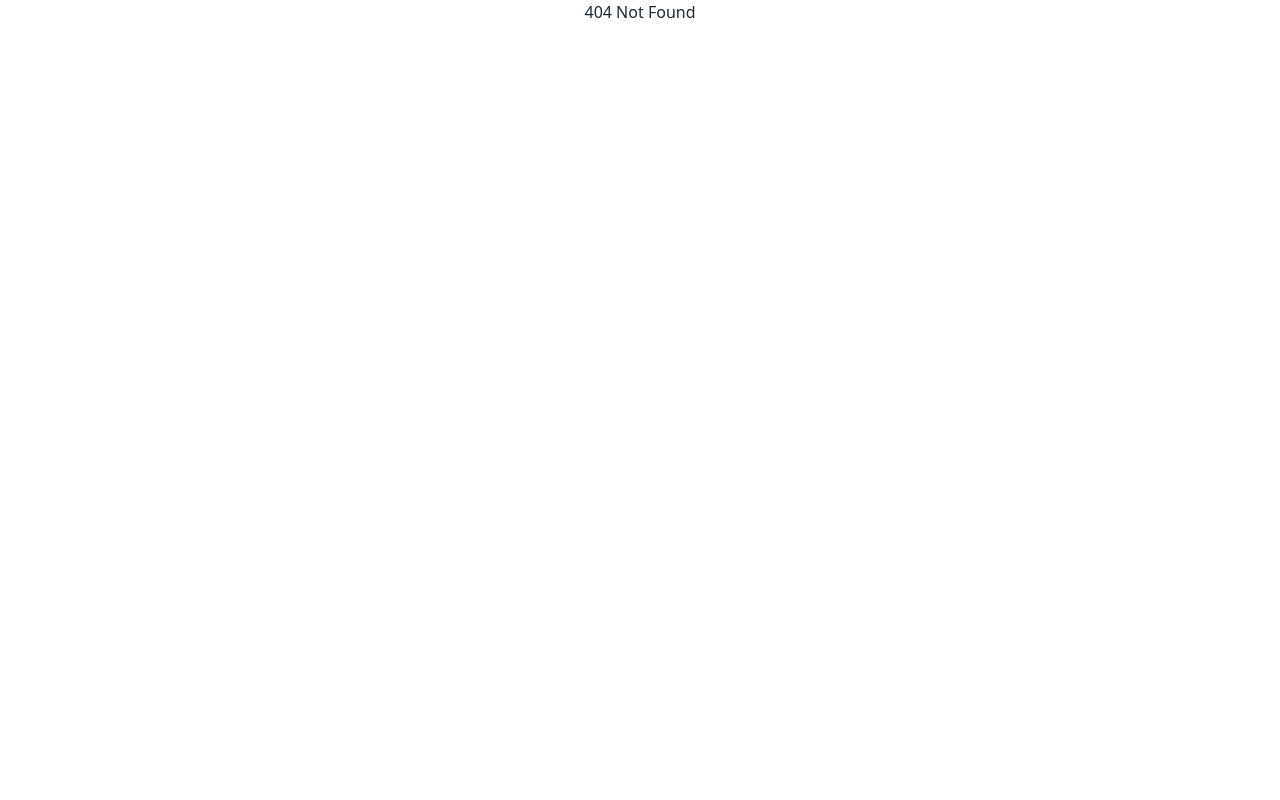
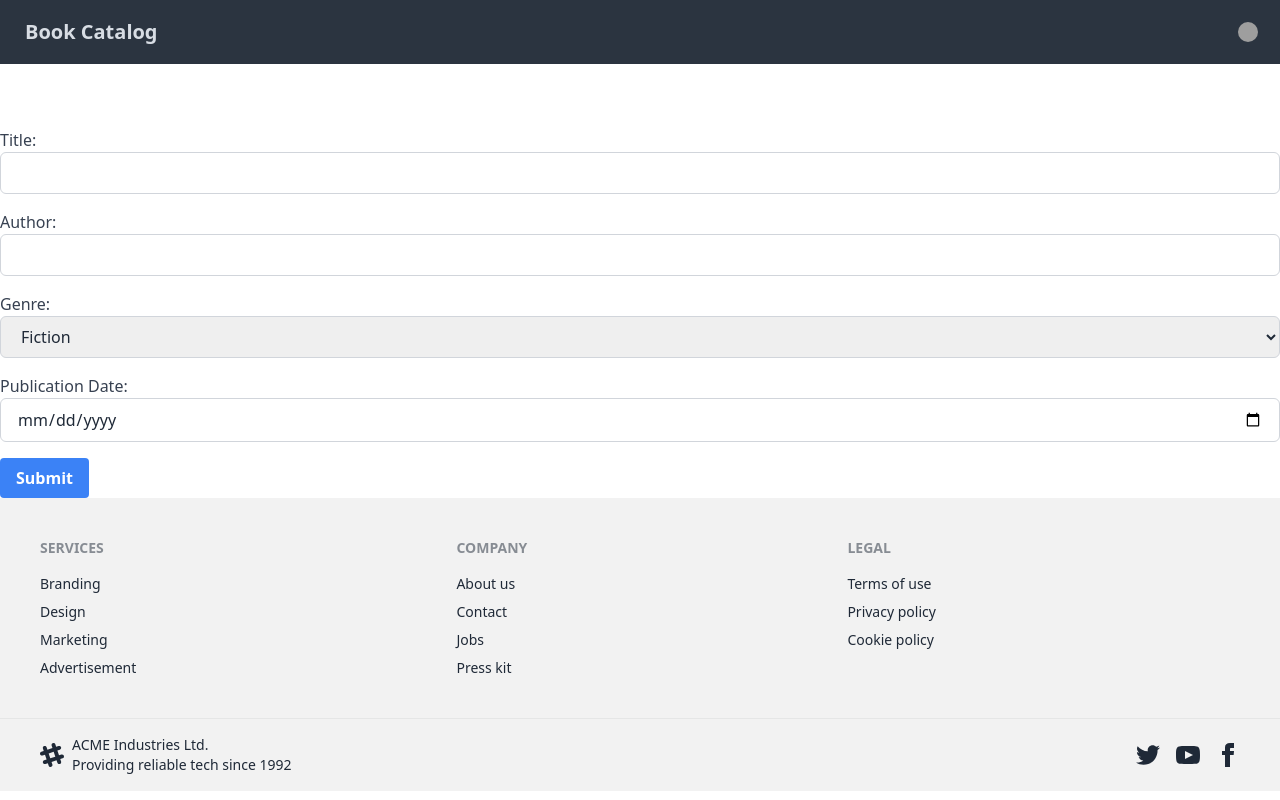
Before and after one commit to Habibtusher/Book-Catalog, a React (Vite) app: page /add-new-book in a window 1280 px wide. Before the commit this address had no page. Built offline with nearby package versions, Linux system fonts and the light colour scheme; grey boxes are pictures that could not be loaded.

Commit message:
user login , register done

```diff
--- a/package.json
+++ b/package.json
@@ -11,9 +11,11 @@
   },
   "dependencies": {
     "@reduxjs/toolkit": "^1.9.5",
+    "date-fns": "^2.30.0",
     "react": "^18.2.0",
     "react-dom": "^18.2.0",
     "react-hook-form": "^7.45.1",
+    "react-hot-toast": "^2.4.1",
     "react-redux": "^8.1.1",
     "react-router-dom": "^6.14.1"
   },
--- a/src/App.tsx
+++ b/src/App.tsx
@@ -1,12 +1,23 @@
 import { RouterProvider } from "react-router-dom";
 import "./App.css";
-import MainLayout from "./layouts/MainLayout";
+import { Toaster } from "react-hot-toast";
 import routes from "./routes/routes";
+import { useEffect } from "react";
+import { useAppDispatch } from "./redux/hooks";
+import { setUser } from "./redux/features/user/userSlice";
 
 function App() {
+  const dispatch = useAppDispatch();
+  useEffect(() => {
+    const persistedUser = localStorage.getItem("user");
+    if (persistedUser) {
+      dispatch(setUser(JSON.parse(persistedUser)));
+    }
+  }, [dispatch]);
   return (
     <>
-       <RouterProvider router={routes} />
+      <RouterProvider router={routes} />
+      <Toaster position="top-right"></Toaster>
     </>
   );
 }
--- a/src/layouts/Navbar.tsx
+++ b/src/layouts/Navbar.tsx
@@ -1,46 +1,87 @@
-
-import { Link } from 'react-router-dom';
+import { Link } from "react-router-dom";
+import { useAppDispatch, useAppSelector } from "../redux/hooks";
+import { setUser } from "../redux/features/user/userSlice";
 
 const Navbar = () => {
+  const { user } = useAppSelector((state) => state.user);
+  const dispatch = useAppDispatch();
   return (
-        <div className='navbar bg-neutral text-neutral-content'>
+    <div className="navbar bg-neutral text-neutral-content">
       <div className="container mx-auto">
         <div className="flex-1">
-          <Link to="/" className="btn btn-ghost normal-case text-xl">Book Catalog</Link>
+          <Link to="/" className="btn btn-ghost normal-case text-xl">
+            Book Catalog
+          </Link>
         </div>
         <div className="flex-none">
           <div className="dropdown dropdown-end">
+            <div className="flex items-center">
+              {user?.email && <Link to="/add-new-book">Add new book</Link>}
+            </div>
+          </div>
+          {/* <div className="dropdown dropdown-end">
             <label tabIndex={0} className="btn btn-ghost btn-circle">
               <div className="indicator">
-                <svg xmlns="http://www.w3.org/2000/svg" className="h-5 w-5" fill="none" viewBox="0 0 24 24" stroke="currentColor"><path strokeLinecap="round" strokeLinejoin="round" strokeWidth="2" d="M3 3h2l.4 2M7 13h10l4-8H5.4M7 13L5.4 5M7 13l-2.293 2.293c-.63.63-.184 1.707.707 1.707H17m0 0a2 2 0 100 4 2 2 0 000-4zm-8 2a2 2 0 11-4 0 2 2 0 014 0z" /></svg>
+                <svg
+                  xmlns="http://www.w3.org/2000/svg"
+                  className="h-5 w-5"
+                  fill="none"
+                  viewBox="0 0 24 24"
+                  stroke="currentColor"
+                >
+                  <path
+                    strokeLinecap="round"
+                    strokeLinejoin="round"
+                    strokeWidth="2"
+                    d="M3 3h2l.4 2M7 13h10l4-8H5.4M7 13L5.4 5M7 13l-2.293 2.293c-.63.63-.184 1.707.707 1.707H17m0 0a2 2 0 100 4 2 2 0 000-4zm-8 2a2 2 0 11-4 0 2 2 0 014 0z"
+                  />
+                </svg>
                 <span className="badge badge-sm indicator-item">8</span>
               </div>
             </label>
-            <div tabIndex={0} className="mt-3 z-[1] card card-compact dropdown-content w-52 bg-base-100 shadow">
+            <div
+              tabIndex={0}
+              className="mt-3 z-[1] card card-compact dropdown-content w-52 bg-base-100 shadow"
+            >
               <div className="card-body">
                 <span className="font-bold text-lg">8 Items</span>
                 <span className="text-info">Subtotal: $999</span>
                 <div className="card-actions">
-                  <button className="btn btn-primary btn-block">View cart</button>
+                  <button className="btn btn-primary btn-block">
+                    View cart
+                  </button>
                 </div>
               </div>
             </div>
-          </div>
+          </div> */}
           <div className="dropdown dropdown-end">
             <label tabIndex={0} className="btn btn-ghost btn-circle avatar">
-              <div className="w-10 rounded-full">
+              <div className="w-5 rounded-full">
                 <img src="/images/stock/photo-1534528741775-53994a69daeb.jpg" />
               </div>
             </label>
-            <ul tabIndex={0} className="menu menu-sm dropdown-content mt-3 z-[1] p-2 text-gray-900 shadow bg-base-100 rounded-box w-52">
+            <ul
+              tabIndex={0}
+              className="menu menu-sm dropdown-content mt-3 z-[1] p-2 text-gray-900 shadow bg-base-100 rounded-box w-52"
+            >
+              {!user?.email && (
+                <>
                   <li>
-                <a className="justify-between">
-                  Profile
-                  <span className="badge">New</span>
-                </a>
+                    <Link to="/login">Login</Link>
                   </li>
-              <li><a>Settings</a></li>
-              <li><a>Logout</a></li>
+                  <li>
+                    <Link to="/signup">Sign Up</Link>
+                  </li>
+                </>
+              )}
+              {user?.email && (
+                <li>
+                  <a onClick={() => {
+                    localStorage.removeItem('user')
+                    dispatch(setUser(""))
+                    }}>Logout</a>
+                </li>
+              )}
             </ul>
           </div>
         </div>
--- /dev/null
+++ b/src/pages/books/AddNewBooks.tsx
@@ -0,0 +1,127 @@
+import { format, getYear } from "date-fns";
+import { useForm, SubmitHandler } from "react-hook-form";
+import { useAppSelector } from "../../redux/hooks";
+import { useAddNewBookMutation } from "../../redux/features/book/bookApi";
+import { toast } from "react-hot-toast";
+
+type FormInputs = {
+  title: string;
+  author: string;
+  genre: string;
+  publicationDate: Date;
+};
+
+const AddNewBooks = () => {
+  const {
+    register,
+    handleSubmit,
+    formState: { errors },
+  } = useForm<FormInputs>();
+  const { user } = useAppSelector((state) => state.user);
+  const [addBook, { isLoading, isError, isSuccess, data }] =
+    useAddNewBookMutation();
+  const onSubmit: SubmitHandler<FormInputs> = (values) => {
+    const formattedDate = format(
+      new Date(values.publicationDate),
+      "EEE MMM d yyyy"
+    );
+    const year = format(new Date(values.publicationDate), "yyyy");
+    const data = {
+      title: values.title,
+      author: values.author,
+      genre: values.genre,
+      publishedYear: year,
+      publicationDate: formattedDate,
+      addBy: user.email,
+    };
+    if (!user.email) {
+        toast.error("To add new book you need to login")
+    }else{
+        addBook(data)
+    }
+    console.log(data);
+  };
+  const genres = [
+    { value: "Fiction", title: "Fiction" },
+    { value: "Mystery", title: "Mystery" },
+    { value: "Thriller", title: "Thriller" },
+    { value: "Romance", title: "Romance" },
+    { value: "Science Fiction", title: "Science Fiction" },
+    { value: "Fantasy", title: "Fantasy" },
+    { value: "Historical Fiction", title: "Historical Fiction" },
+    { value: "Horror", title: "Horror" },
+    { value: "Biography", title: "Biography" },
+    { value: "Autobiography", title: "Autobiography" },
+    { value: "Memoir", title: "Memoir" },
+    { value: "Self-help", title: "Self-help" },
+    { value: "Young Adult", title: "Young Adult" },
+    { value: "Children's Books", title: "Children's Books" },
+    { value: "Poetry", title: "Poetry" },
+    { value: "Drama", title: "Drama" },
+    { value: "Crime", title: "Crime" },
+    { value: "Adventure", title: "Adventure" },
+    { value: "Comedy", title: "Comedy" },
+    { value: "Nonfiction", title: "Nonfiction" },
+  ];
+  return (
+    <div className="container mx-auto">
+      <form onSubmit={handleSubmit(onSubmit)}>
+        <div className="mb-4">
+          <label className="block text-gray-700">Title:</label>
+          <input
+            className="border border-gray-300 rounded-md px-4 py-2 w-full"
+            {...register("title", { required: true })}
+          />
+          {errors.title && (
+            <span className="text-red-500">Title is required.</span>
+          )}
+        </div>
+        <div className="mb-4">
+          <label className="block text-gray-700">Author:</label>
+          <input
+            className="border border-gray-300 rounded-md px-4 py-2 w-full"
+            {...register("author", { required: true })}
+          />
+          {errors.author && (
+            <span className="text-red-500">Author is required.</span>
+          )}
+        </div>
+        <div className="mb-4">
+          <label className="block text-gray-700">Genre:</label>
+          <select
+            className="border border-gray-300 rounded-md px-4 py-2 w-full"
+            {...register("genre", { required: true })}
+          >
+            {genres.map((genre) => (
+              <option key={genre.value} value={genre.value}>
+                {genre.title}
+              </option>
+            ))}
+          </select>
+          {errors.genre && (
+            <span className="text-red-500">Genre is required.</span>
+          )}
+        </div>
+        <div className="mb-4">
+          <label className="block text-gray-700">Publication Date:</label>
+          <input
+            type="date"
+            className="border border-gray-300 rounded-md px-4 py-2 w-full"
+            {...register("publicationDate", { required: true })}
+          />
+          {errors.publicationDate && (
+            <span className="text-red-500">Publication Date is required.</span>
+          )}
+        </div>
+        <button
+          type="submit"
+          className="bg-blue-500 hover:bg-blue-700 text-white font-bold py-2 px-4 rounded"
+        >
+          Submit
+        </button>
+      </form>
+    </div>
+  );
+};
+
+export default AddNewBooks;
--- a/src/pages/home/Home.tsx
+++ b/src/pages/home/Home.tsx
@@ -5,8 +5,11 @@ import { IBook } from "../../globalTypes/globalTypes";
 import Loading from "../shared/Loading";
 import { useNavigate } from "react-router-dom";
 
+
 const Home = () => {
   const { data, error, isLoading } = useGetLatestBooksQuery(undefined);
+
+
   const navigate = useNavigate();
   let body = null;
   if (isLoading) {
--- a/src/pages/login/Login.tsx
+++ b/src/pages/login/Login.tsx
@@ -1,5 +1,10 @@
 import { useForm } from "react-hook-form";
-import { Link } from "react-router-dom";
+import { Link, useNavigate } from "react-router-dom";
+import { useLoginUserMutation } from "../../redux/features/user/userApi";
+import { useEffect } from "react";
+import { toast } from "react-hot-toast";
+import { setUser } from "../../redux/features/user/userSlice";
+import { useAppDispatch } from "../../redux/hooks";
 
 const Login = () => {
   type LoginFormValues = {
@@ -11,9 +16,30 @@ const Login = () => {
     formState: { errors },
     handleSubmit,
   } = useForm<LoginFormValues>();
+  const [login, { isError, isLoading, error, data, isSuccess }] =
+    useLoginUserMutation();
+  const navigate = useNavigate();
+  const dispatch = useAppDispatch();
   const onLogin = (data: LoginFormValues) => {
-    console.log(data);
+    login(data);
   };
+  useEffect(() => {
+    if (!isLoading && isSuccess) {
+      toast.success(data?.message);
+      navigate("/");
+    }
+
+    if (!isLoading && isError && error) {
+      toast.error(error?.data.errorMessages[0].message);
+    }
+
+    if (!isLoading && isSuccess ) {
+      dispatch(setUser(data?.data.email));
+      localStorage.setItem("user", JSON.stringify(data?.data.email));
+
+    }
+  }, [isLoading, isSuccess, isError, error, navigate,data,dispatch]);
+
   return (
     <div className="h-[800px] flex justify-center items-center">
       <div className="w-96 p-7 shadow-xl ">
--- a/src/pages/signup/Signup.tsx
+++ b/src/pages/signup/Signup.tsx
@@ -1,6 +1,8 @@
-import { Link } from "react-router-dom";
+import { Link, useNavigate } from "react-router-dom";
 import { useForm } from "react-hook-form";
 import { useSignupUserMutation } from "../../redux/features/user/userApi";
+import { toast } from "react-hot-toast";
+import {useEffect} from 'react';
 const Signup = () => {
   type SignupFormValues = {
     email: string;
@@ -11,12 +13,28 @@ const Signup = () => {
     formState: { errors },
     handleSubmit,
   } = useForm<SignupFormValues>();
-  const [signup, { isError, isLoading, isSuccess,error }] = useSignupUserMutation();
-  const onSignup = (data: SignupFormValues) => {
-    signup({data:data})
+  const [signup, { isError, isLoading, isSuccess, error }] =
+    useSignupUserMutation();
+  const navigate = useNavigate();
+  const onSignup = (values: SignupFormValues) => {
+    signup(values);
+  };
 
-  };
-  console.log(error?.data?.errorMessages[0].message);
+  useEffect(() => {
+    if (!isLoading && isSuccess) {
+      toast.success("User registered successfully! please login");
+      navigate("/login");
+    }
+
+    if (!isLoading && isError && error) {
+      if (error?.data?.errorMessages[0]?.message.includes("duplicate ")) {
+        toast.error("Email already used, please login");
+      }
+    }
+  }, [isLoading, isSuccess, isError, error, navigate]);
+
+
+
   return (
     <div className="h-[800px] flex justify-center items-center">
       <div className="w-96 p-7 shadow-xl ">
@@ -62,7 +80,6 @@ const Signup = () => {
           </div>
 
           <input
-
             className="btn btn-accent w-full mt-5"
             type="submit"
             value="Sign Up"
--- a/src/redux/features/book/bookApi.ts
+++ b/src/redux/features/book/bookApi.ts
@@ -36,6 +36,14 @@ const booksApi = api.injectEndpoints({
         return queryString;
       },
     }),
+    addNewBook: builder.mutation({
+      query: ( data ) => ({
+        url: 'books/add-new-book',
+        method: 'POST',
+        body: data,
+      }),
+
+    })
     // singleProduct: builder.query({
     //   query: (id) => `/product/${id}`,
     // }),
@@ -53,4 +61,4 @@ const booksApi = api.injectEndpoints({
     // }),
   }),
 });
-export const { useGetLatestBooksQuery, useGetBooksQuery } = booksApi;
+export const { useGetLatestBooksQuery, useGetBooksQuery,useAddNewBookMutation } = booksApi;
--- a/src/redux/features/user/userApi.ts
+++ b/src/redux/features/user/userApi.ts
@@ -3,8 +3,15 @@ import { api } from "../../api/apiSlice";
 const userApi = api.injectEndpoints({
   endpoints: (builder) => ({
     signupUser: builder.mutation({
-      query: ({ data }) => ({
+      query: (data) => ({
         url: `users/register`,
+        method: "POST",
+        body: data,
+      }),
+    }),
+    loginUser: builder.mutation({
+      query: (data) => ({
+        url: `users/login`,
         method: "POST",
         body: data,
       }),
@@ -12,4 +19,4 @@ const userApi = api.injectEndpoints({
   }),
 });
 
-export const {useSignupUserMutation} = userApi
+export const { useSignupUserMutation,useLoginUserMutation } = userApi;
--- a/src/redux/features/user/userSlice.ts
+++ b/src/redux/features/user/userSlice.ts
@@ -1,19 +1,29 @@
 import { createSlice } from "@reduxjs/toolkit";
 import type { PayloadAction } from "@reduxjs/toolkit";
-interface IInitialState {
-  email: string | null;
+interface IUserState {
+  user: {
+    email: string | null;
+  };
+  isLoading: boolean;
+  isError: boolean;
+  error?: string | null;
 }
-const initialState: IInitialState = {
-  email: "",
+const initialState: IUserState = {
+  user: {
+    email: null,
+  },
+  isLoading: false,
+  isError: false,
+  error: null,
 };
 export const userSlice = createSlice({
   name: "user",
   initialState,
   reducers: {
-    setUser: (state, action: PayloadAction<string>) => {
-      state.email = action.payload;
+    setUser: (state, action:PayloadAction<string | null>) => {
+      state.user.email = action.payload;
     },
   },
 });
-
+export const { setUser } = userSlice.actions;
 export default userSlice.reducer;
--- a/src/routes/routes.tsx
+++ b/src/routes/routes.tsx
@@ -5,6 +5,7 @@ import Login from "../pages/login/Login";
 import Signup from "../pages/signup/Signup";
 import NotFound from "../pages/shared/NotFound";
 import Books from "../pages/books/Books";
+import AddNewBooks from "../pages/books/AddNewBooks";
 
 const routes = createBrowserRouter([
   {
@@ -18,6 +19,10 @@ const routes = createBrowserRouter([
       {
         path: '/books',
         element: <Books />,
+      },
+      {
+        path: '/add-new-book',
+        element: <AddNewBooks />,
       },
     ],
   },
```
Also changed, not shown: 1 other file (tests, documents, lock files or other folders). Lines whose indentation alone changed are shown as unchanged.
